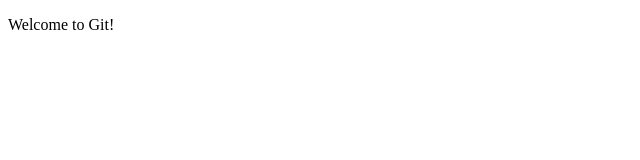
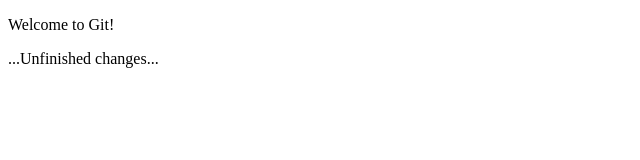
Before and after one commit to ArturKan/GitTest, a plain HTML site: page index.html in a window 1280 px wide. Shown: the whole page, without its empty margins (0-640 px from the left). Drawn offline with Linux system fonts and the light colour scheme.

Commit message:
Another changes

```diff
--- a/index.html
+++ b/index.html
@@ -9,5 +9,7 @@
    <script>
     hello();
    </script>
+
+   ...Unfinished changes...
 </body>
 </html>
```
